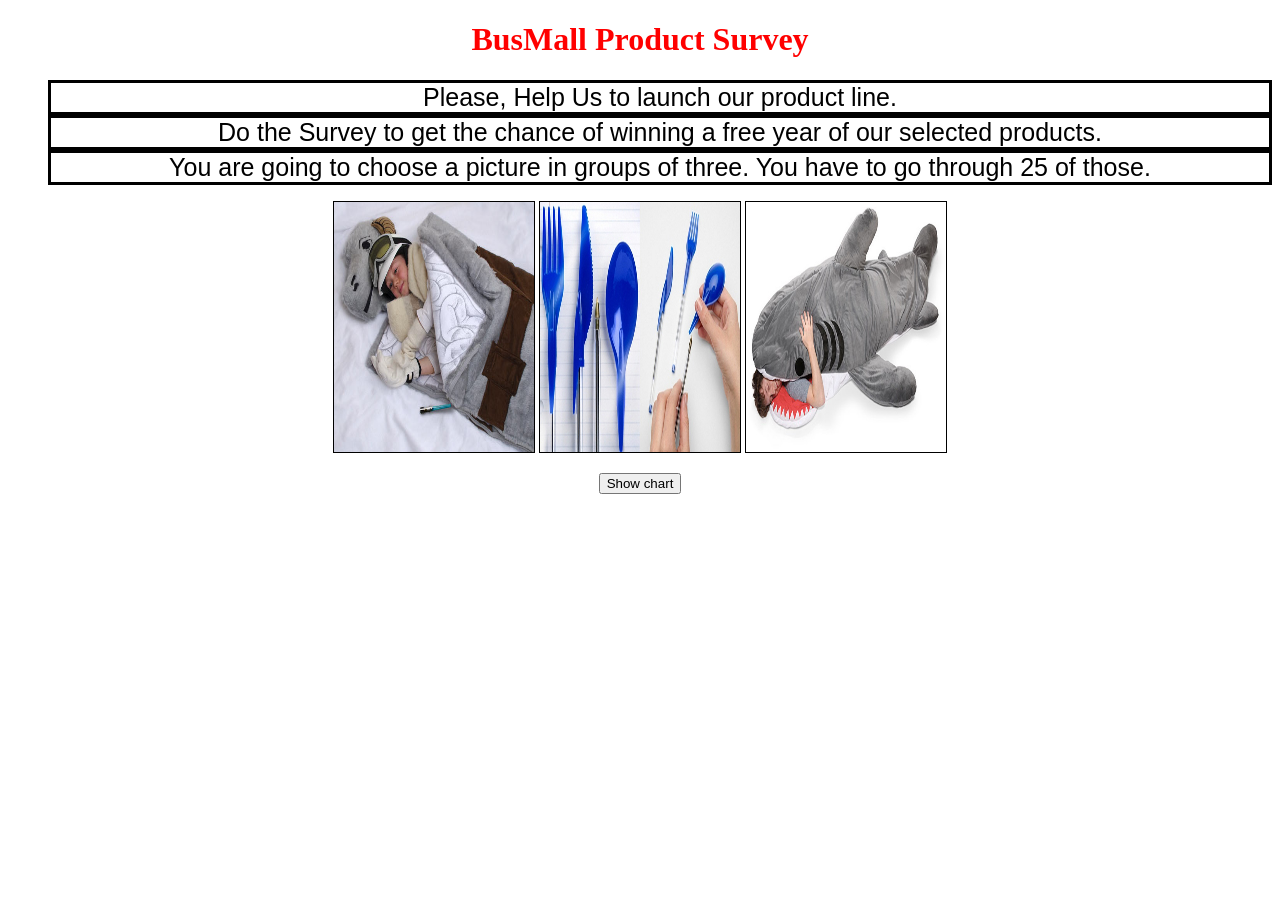
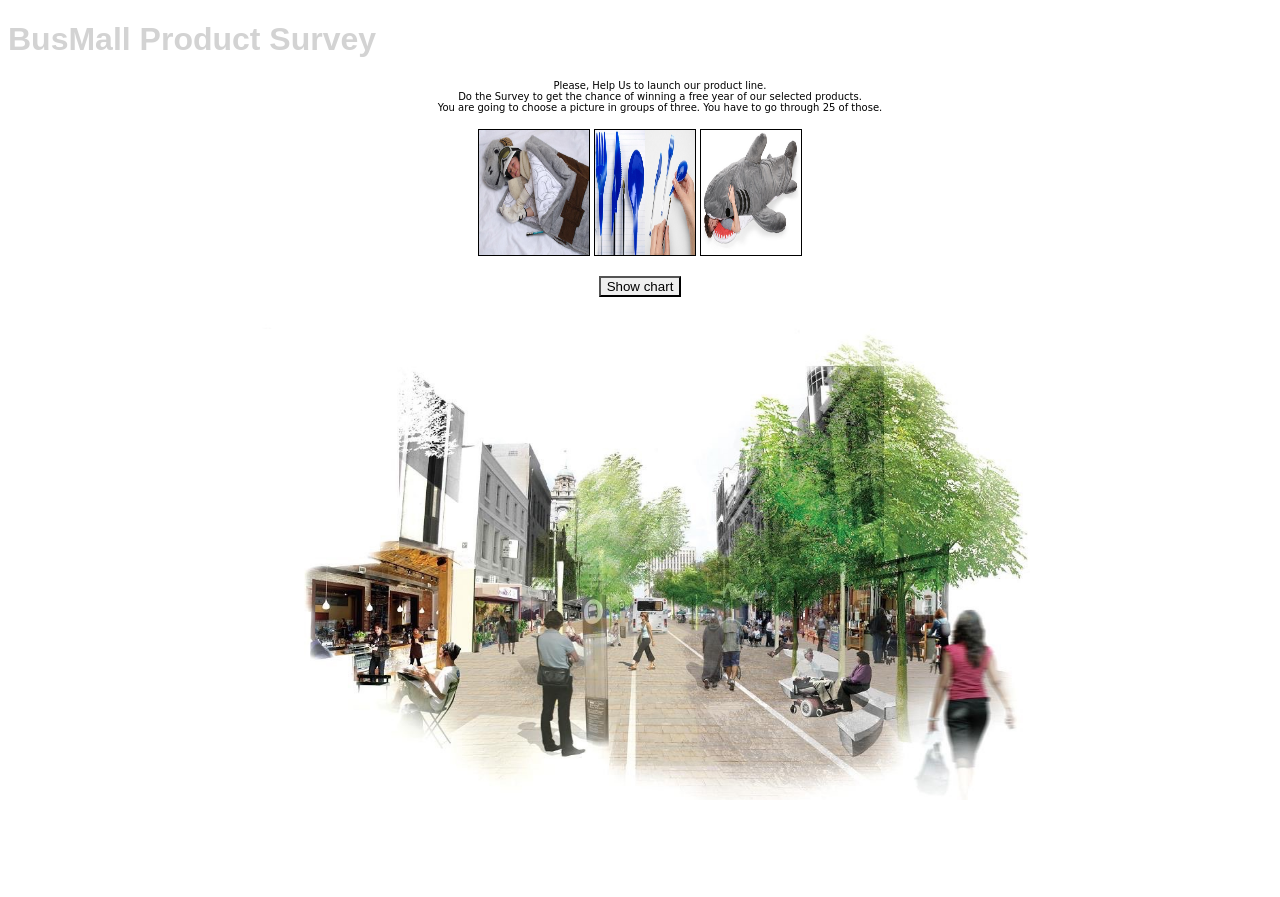
Before and after one commit to SiamakBroomand/BusMall, a plain HTML site: page index.html in a window 1280 px wide. After the commit the page ends 800 px from the top, so only its background shows below. Drawn offline with nearby package versions, Linux system fonts and the light colour scheme.

Commit message:
some css parts

```diff
--- a/index.html
+++ b/index.html
@@ -17,9 +17,9 @@
   </ol>
   </header>
     <section id="pic-container">
-    <img id="left" src="" width="200" height="250"/>
-    <img id="center" src="" width="200" height="250"/>
-    <img id="right" src="" width="200" height="250"/>
+    <img id="left" src="" width="110" height="125"/>
+    <img id="center" src="" width="100" height="125"/>
+    <img id="right" src="" width="100" height="125"/>
   </section>
 
 <div id="result"></div>
--- a/style.css
+++ b/style.css
@@ -1,22 +1,35 @@
+*{
+  background-image: url('Bus_Mall.jpg');
+  background-size:780px;
+  background-repeat: no-repeat;
+   background-position:bottom;
+   background-attachment:fixed;
+   /*background-color: #fcd34e;*/
+}
 h1{
-  text-align: center;
-  color: red;
+  text-align: left;
+  color: lightgrey;
+  font-family: fantasy;
 
 }
 li{
   text-align: center;
-  font-family: sans-serif;
-  font-size: 25px;
+  font-family: cursive;;
+  font-size: 10px;
   color: black;
-  border: 3px solid;
   list-style: none;
 }
 section{
   text-align: center;
 }
 img{
+  display: inline-block;
   border: 1px solid black;
+  text-align: center;
 }
 div{
   font-size: 10px;
 }
+/*.showChart{
+text-align: left;
+}*/
```
Also changed, not shown: Bus_Mall.jpg (added).
